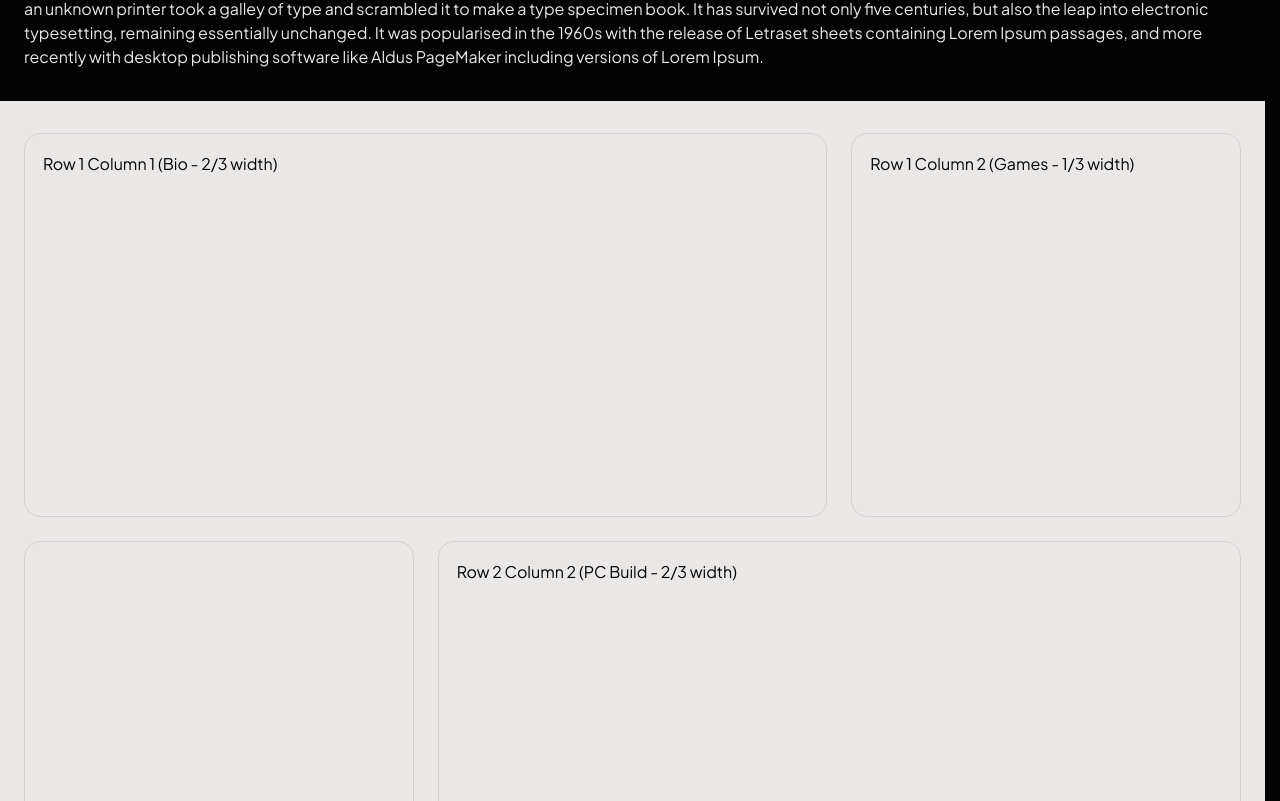
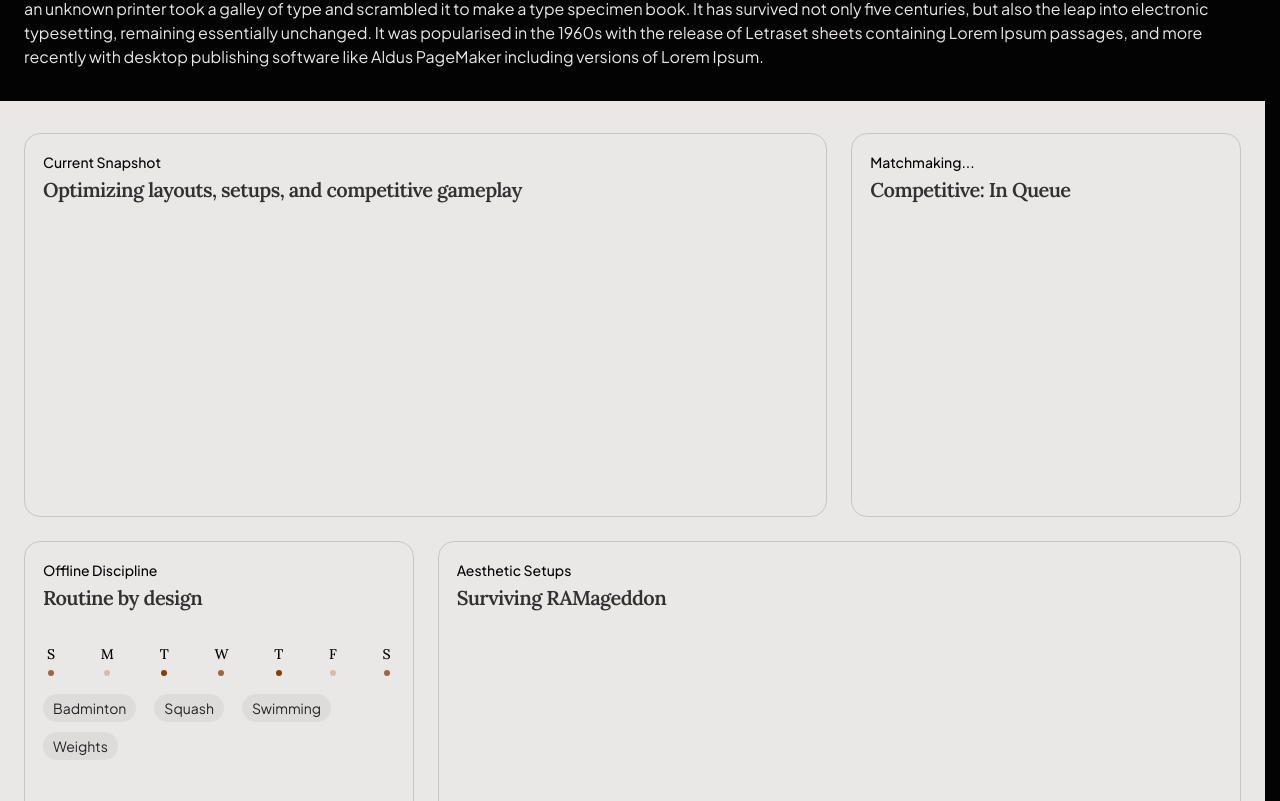
Before and after one commit to jwang9228/personal-site, a Next.js app: page / in a window 1280 px wide. Shown: the part 659-1460 px from the top of the page. Built offline with nearby package versions, Linux system fonts and the light colour scheme.

Commit message:
Add Active (fitness) section to about

```diff
--- a/src/app/components/about/About.tsx
+++ b/src/app/components/about/About.tsx
@@ -1,31 +1,83 @@
 import Fade from '../utils/Fade';
-import { ABOUT_ACTIVE_SECTION } from '@/app/lib/constants';
+import {
+  AboutSectionLabels,
+  ABOUT_ME_SECTION,
+  ABOUT_GAMES_SECTION,
+  ABOUT_ACTIVE_SECTION,
+  ABOUT_PC_SECTION
+} from '@/app/lib/constants';
+import Active from './Active';
 
 export default function About() {
   return (
     <Fade type='up' as='div' inView
       className='grid grid-cols-1 tablet:grid-cols-3 gap-lg auto-rows-auto tablet:auto-rows-[384px] layout-px layout-py'
     >
-      {/* TODO: what animations to use? */}
-      {/* ROW 1 */}
-      <div className='laptop:col-span-2 border border-background/10 rounded-2xl p-base'>
-        Row 1 Column 1 (Bio - 2/3 width)
-      </div>
+      {/* TODO: what entry/load animations to use? */ }
+      {/* TODO: fix the above styling */ }
 
-      <div className='laptop:col-span-1 border border-background/10 rounded-2xl p-base'>
-        { /*  TODO: some game library / achievement section */}
-        Row 1 Column 2 (Games - 1/3 width)
-      </div>
+      <AboutSection
+        containerStyle='laptop:col-span-2'
+        aboutSectionLabels={ABOUT_ME_SECTION}
+        layout='split'
+        content={
+          <div>{/* TODO: biography */}</div>
+        }
+      />
 
-      {/* ROW 2 */}
-      <div className='laptop:col-span-1 border border-background/10 rounded-2xl p-base'>
-        { /* TODO: some sortr of calendar where each day same color = same exercise, search "this week ui" */}
-        { /* TODO: should the header be capitalized? */ }
-      </div>
+      <AboutSection
+        containerStyle='laptop:col-span-1'
+        aboutSectionLabels={ABOUT_GAMES_SECTION}
+        layout='stack'
+        content={
+          <div>{/* TODO: game 'library'/'achievement' */}</div>
+        }
+      />
 
-      <div className='laptop:col-span-2 border border-background/10 rounded-2xl p-base'>
-        Row 2 Column 2 (PC Build - 2/3 width)
-      </div>
+      <AboutSection
+        containerStyle='laptop:col-span-1'
+        aboutSectionLabels={ABOUT_ACTIVE_SECTION}
+        layout='stack'
+        content={<Active />}
+      />
+
+      <AboutSection
+        containerStyle='laptop:col-span-2'
+        aboutSectionLabels={ABOUT_PC_SECTION}
+        layout='split'
+        content={
+          <div>{/* TODO: peripherals and pc specs, maybe image of setup */}</div>
+        }
+      />
+
     </Fade>
   )
 }
+
+interface AboutSectionProps {
+  containerStyle: string,
+  aboutSectionLabels: AboutSectionLabels,
+  layout: 'stack' | 'split',
+  content: React.ReactNode
+}
+
+function AboutSection({
+  containerStyle,
+  aboutSectionLabels,
+  layout,
+  content
+} : AboutSectionProps) {
+  return (
+    <section className={`${containerStyle} border border-background/15
+      rounded-2xl p-base`}
+    >
+      <header className={`flex flex-col gap-xs ${layout === 'split' ? '' : ''}`}>
+        <p className='text-sm font-medium'>{aboutSectionLabels.header}</p>
+        <h3 className='text-xl text-background/80 font-accent'>{aboutSectionLabels.title}</h3>
+      </header>
+      <div className={`${layout === 'split' ? '' : ''}`}>
+        {content}
+      </div>
+    </section>
+  )
+}
--- /dev/null
+++ b/src/app/components/about/Active.tsx
@@ -0,0 +1,32 @@
+import { ACTIVE_INTENSITY_HEATMAP, ACTIVE_ACTIVITIES } from '@/app/lib/constants';
+
+export default function Active() {
+  return (
+    <section className='flex flex-col gap-base'>
+      <ol className='flex justify-between px-xs pt-xl'>
+        {ACTIVE_INTENSITY_HEATMAP.map((dayIntensityMapping, i) => (
+          <li
+            key={i}
+            className='flex flex-col items-center gap-1.5
+              text-sm font-accent font-medium'
+          >
+            {dayIntensityMapping.dayLabel}
+            <span className={`block size-1.5 bg-accent-dark rounded-full
+              ${dayIntensityMapping.intensityClass}`} />
+          </li>
+        ))}
+      </ol>
+      <ol className='flex flex-wrap gap-x-base gap-y-sm'>
+        {ACTIVE_ACTIVITIES.map(activity => (
+          <li
+            key={activity}
+            className='text-sm text-background/85 rounded-full
+              bg-background/5 px-sm py-xs'
+          >
+            {activity}
+          </li>
+        ))}
+      </ol>
+    </section>
+  )
+}
--- a/src/app/lib/constants.ts
+++ b/src/app/lib/constants.ts
@@ -6,30 +6,49 @@ export const MAIN_TITLE = 'Full Stack Developer';
 export const SECONDARY_TITLE = 'Design Enthusiast';
 export const CURRENT_POSITION = 'Software Engineer at UIC Payments';
 
-interface AboutSection {
+export interface AboutSectionLabels {
   header: string,
   title: string
 }
 
-export const ABOUT_ME_SECTION: AboutSection = {
-  header: '',
-  title: ''
+export const ABOUT_ME_SECTION: AboutSectionLabels = {
+  header: 'Current Snapshot',
+  title: 'Optimizing layouts, setups, and competitive gameplay'
 }
 
-export const ABOUT_ACTIVE_SECTION: AboutSection = {
+export const ABOUT_ACTIVE_SECTION: AboutSectionLabels = {
   header: 'Offline Discipline',
-  title: 'Routine by design.'
+  title: 'Routine by design'
 }
 
-export const ABOUT_GAMES_SECTION: AboutSection = {
-  header: '',
-  title: ''
+export const ABOUT_GAMES_SECTION: AboutSectionLabels = {
+  header: 'Matchmaking...',
+  title: 'Competitive: In Queue'
 }
 
-export const ABOUT_PC_SECTION: AboutSection = {
-  header: 'Custom Hardware',
-  title: 'Surviving RAMageddon...'
+export const ABOUT_PC_SECTION: AboutSectionLabels = {
+  header: 'Aesthetic Setups',
+  title: 'Surviving RAMageddon'
 }
+
+interface DayIntensityMapping {
+  dayLabel: string,
+  intensityClass: string;
+}
+
+export const ACTIVE_INTENSITY_HEATMAP: DayIntensityMapping[] = [
+  { dayLabel: 'S', intensityClass: 'opacity-75' },
+  { dayLabel: 'M', intensityClass: 'opacity-25' },
+  { dayLabel: 'T', intensityClass: 'opacity-100' },
+  { dayLabel: 'W', intensityClass: 'opacity-75' },
+  { dayLabel: 'T', intensityClass: 'opacity-100' },
+  { dayLabel: 'F', intensityClass: 'opacity-25' },
+  { dayLabel: 'S', intensityClass: 'opacity-75' }
+];
+
+export const ACTIVE_ACTIVITIES = [
+  'Badminton', 'Squash', 'Swimming', 'Weights'
+];
 
 export interface ChildrenProps {
   children: ReactNode;
```
